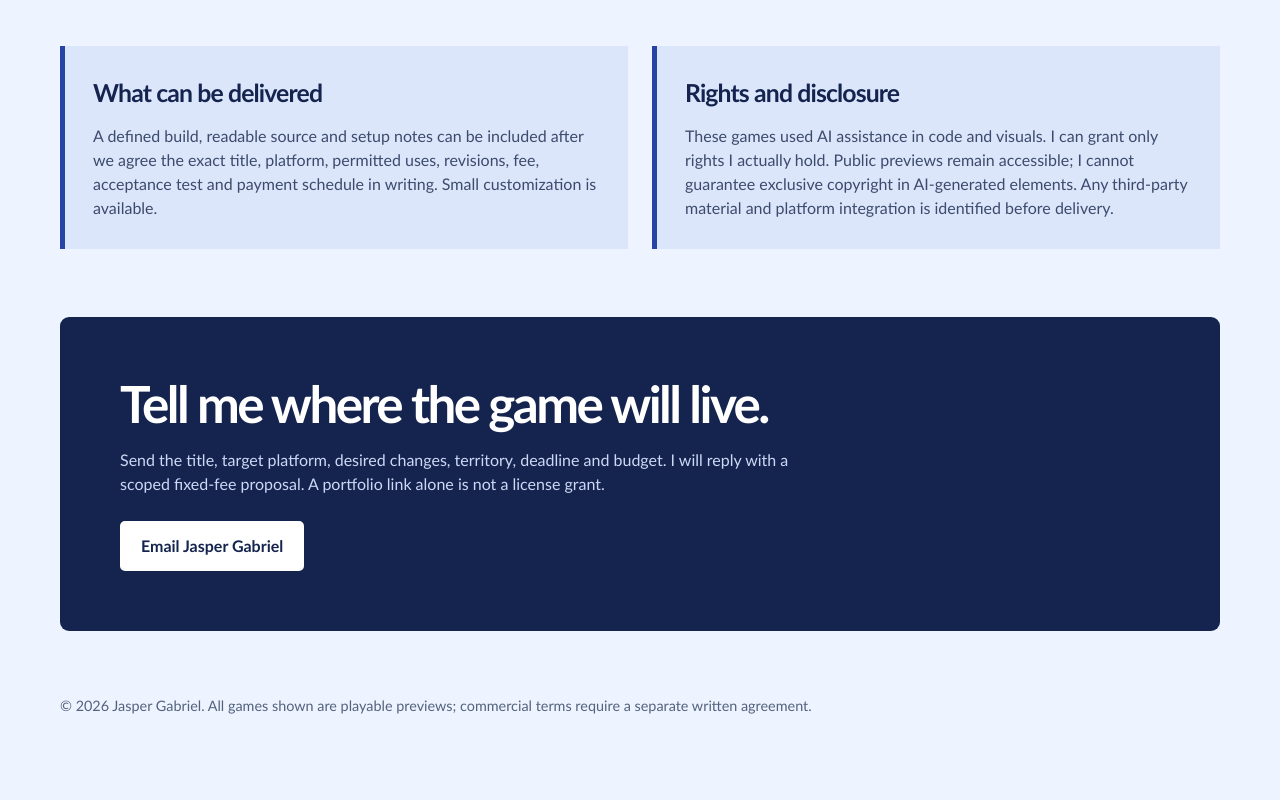
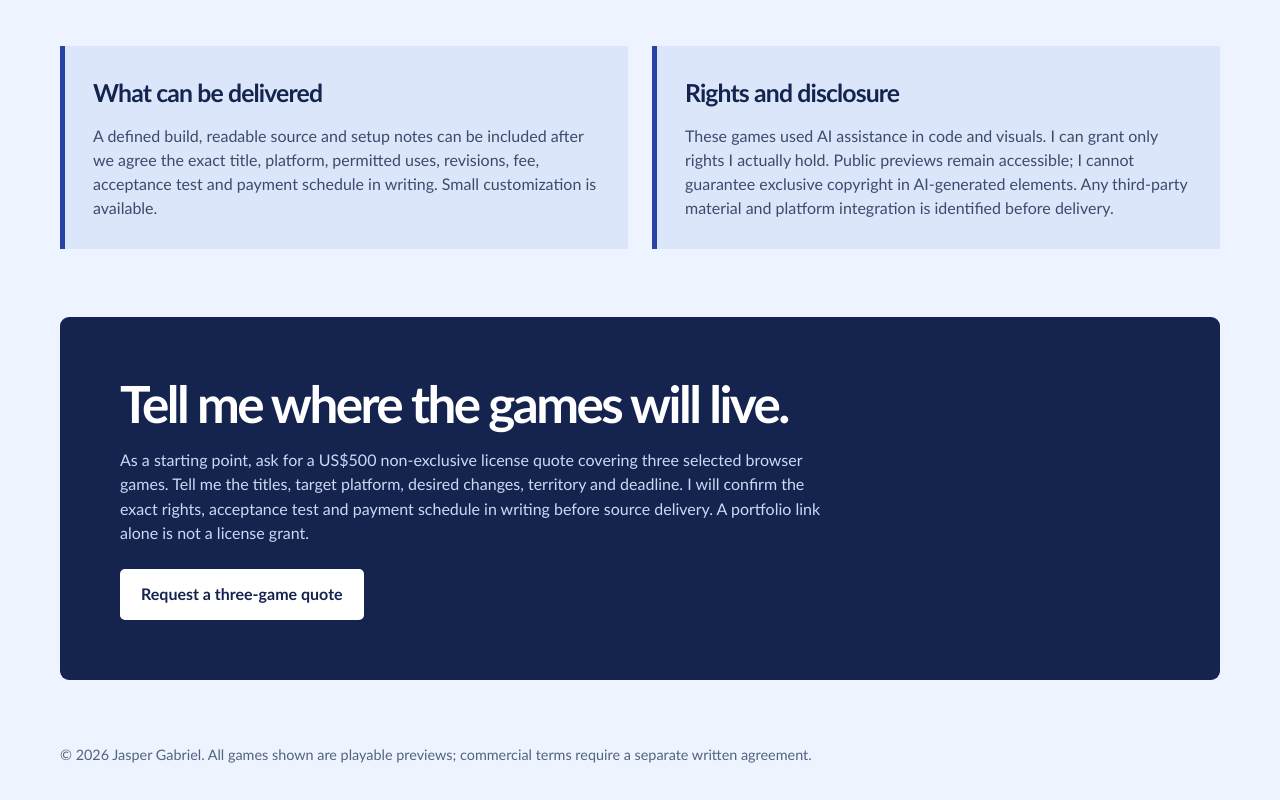
Before and after one commit to goat99zyx/after-the-bell-story-game-demo, a plain HTML site: page catalog/index.html in a window 1280 px wide. Shown: the part 3131-3931 px from the top of the page. Before the commit the page ends 3883 px from the top, so only its background shows below. Drawn offline with Linux system fonts and the light colour scheme.

Commit message:
Add clear three-game license inquiry to catalog

```diff
--- a/catalog/index.html
+++ b/catalog/index.html
@@ -137,7 +137,7 @@
       <div><h2>Rights and disclosure</h2><p>These games used AI assistance in code and visuals. I can grant only rights I actually hold. Public previews remain accessible; I cannot guarantee exclusive copyright in AI-generated elements. Any third-party material and platform integration is identified before delivery.</p></div>
     </section>
 
-    <section class="contact wrap" id="contact" aria-labelledby="contact-heading"><h2 id="contact-heading">Tell me where the game will live.</h2><p>Send the title, target platform, desired changes, territory, deadline and budget. I will reply with a scoped fixed-fee proposal. A portfolio link alone is not a license grant.</p><a class="button" href="mailto:zyx888goat@outlook.com?subject=HTML5%20game%20license%20inquiry">Email Jasper Gabriel</a></section>
+    <section class="contact wrap" id="contact" aria-labelledby="contact-heading"><h2 id="contact-heading">Tell me where the games will live.</h2><p>As a starting point, ask for a US$500 non-exclusive license quote covering three selected browser games. Tell me the titles, target platform, desired changes, territory and deadline. I will confirm the exact rights, acceptance test and payment schedule in writing before source delivery. A portfolio link alone is not a license grant.</p><a class="button" href="mailto:zyx888goat@outlook.com?subject=Three%20HTML5%20games%20%E2%80%94%20US%24500%20license%20inquiry&amp;body=Selected%20games%3A%0ATarget%20platform%3A%0ATerritory%20and%20term%3A%0AChanges%20needed%3A%0ADeadline%3A">Request a three-game quote</a></section>
   </main>
   <footer class="wrap">© 2026 Jasper Gabriel. All games shown are playable previews; commercial terms require a separate written agreement.</footer>
 </body>
```
